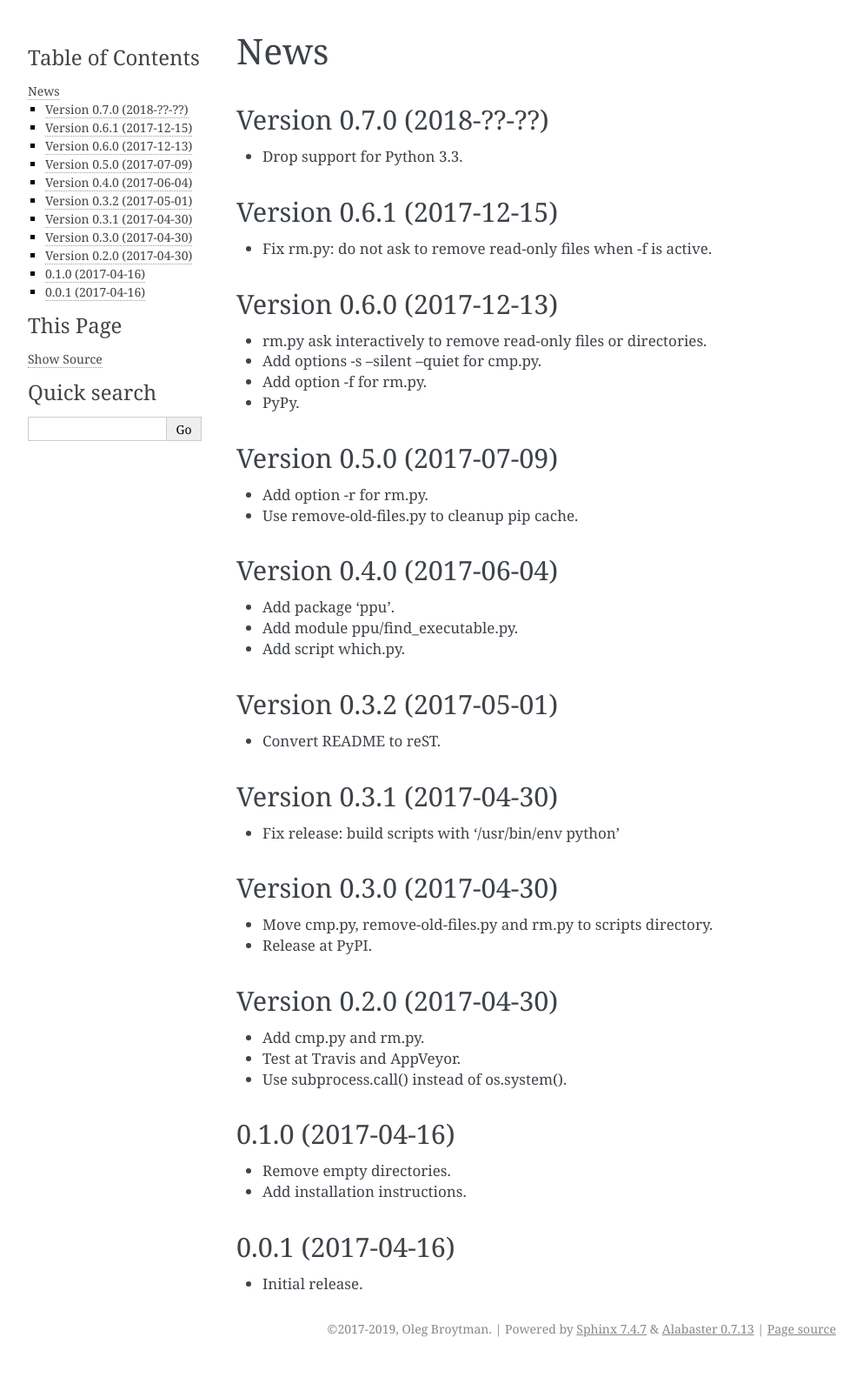
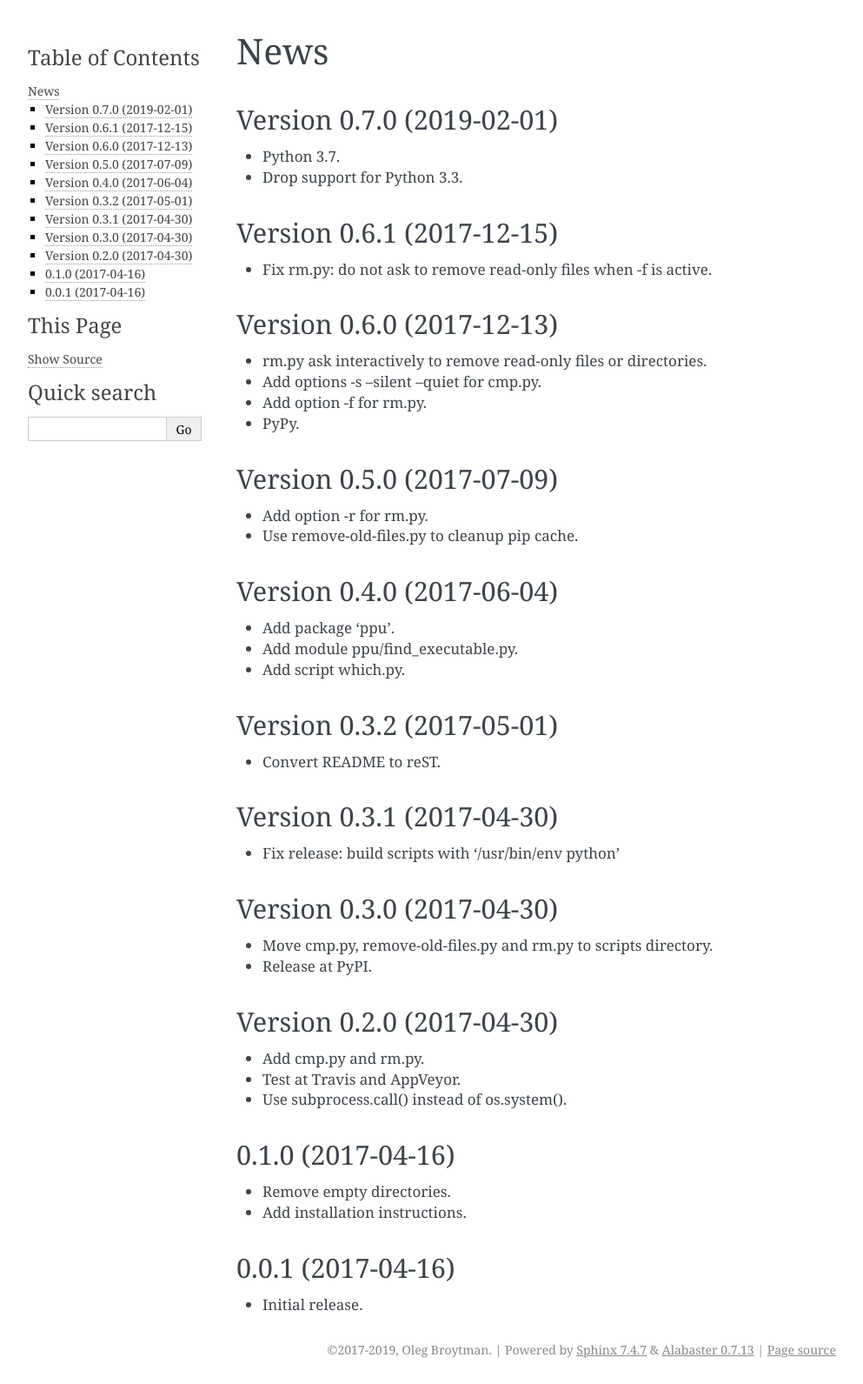
Before and after one commit to phdru/ppu, a Sphinx documentation site: the page built from docs/news.rst, in a window 1280 px wide. Shown: the whole page at 87% size, without its empty margins (148-1141 px from the left). Built offline with Sphinx 7.4.7, drawn with Linux system fonts in a browser that asks for light colours; before the commit the page ends 1567 px from its top, so only the background shows below that.

Commit message:
Version 0.7.0: Python 3.7

```diff
--- a/docs/news.rst
+++ b/docs/news.rst
@@ -1,8 +1,10 @@
 News
 ====
 
-Version 0.7.0 (2018-??-??)
+Version 0.7.0 (2019-02-01)
 --------------------------
+
+* Python 3.7.
 
 * Drop support for Python 3.3.
 
--- a/ppu/__version__.py
+++ b/ppu/__version__.py
@@ -1 +1 @@
-__version__ = '0.6.1'
+__version__ = '0.7.0'
```
